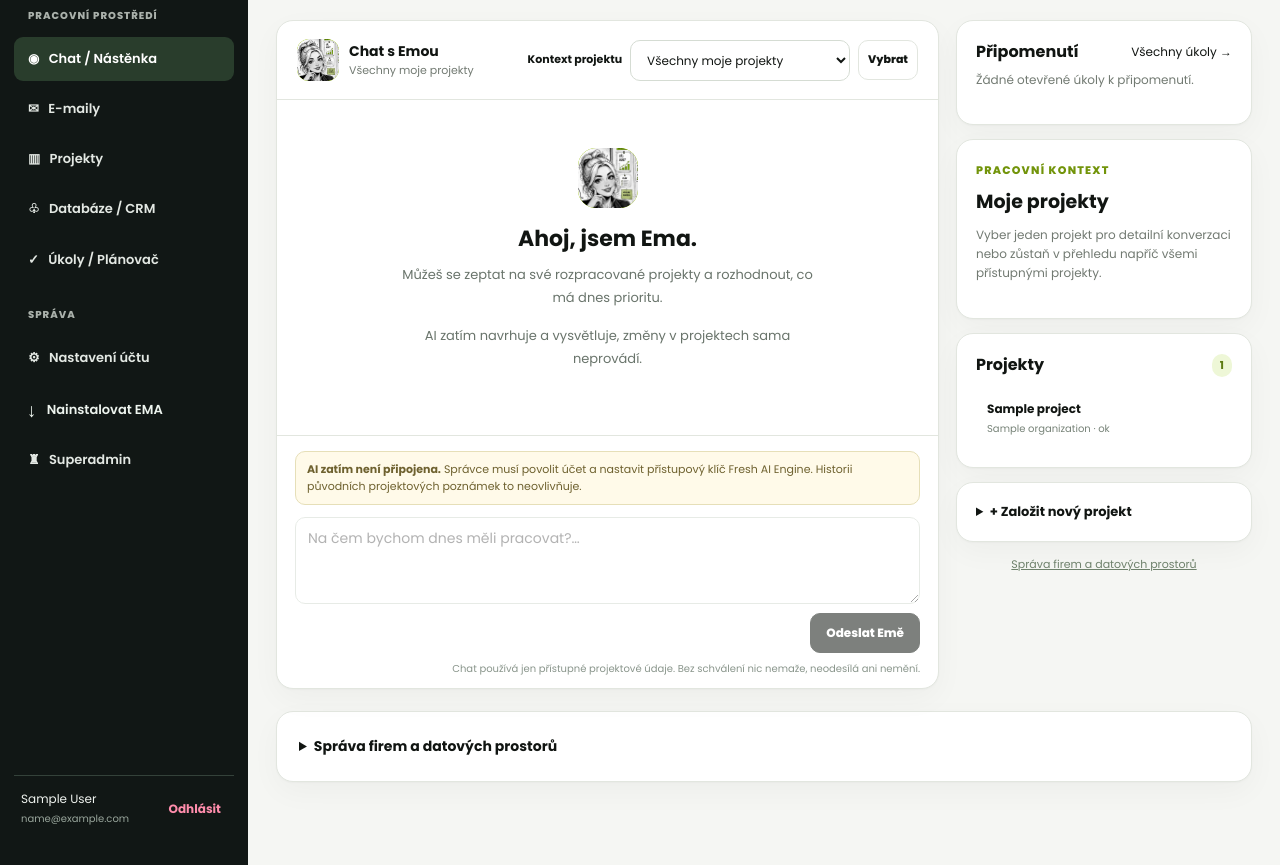
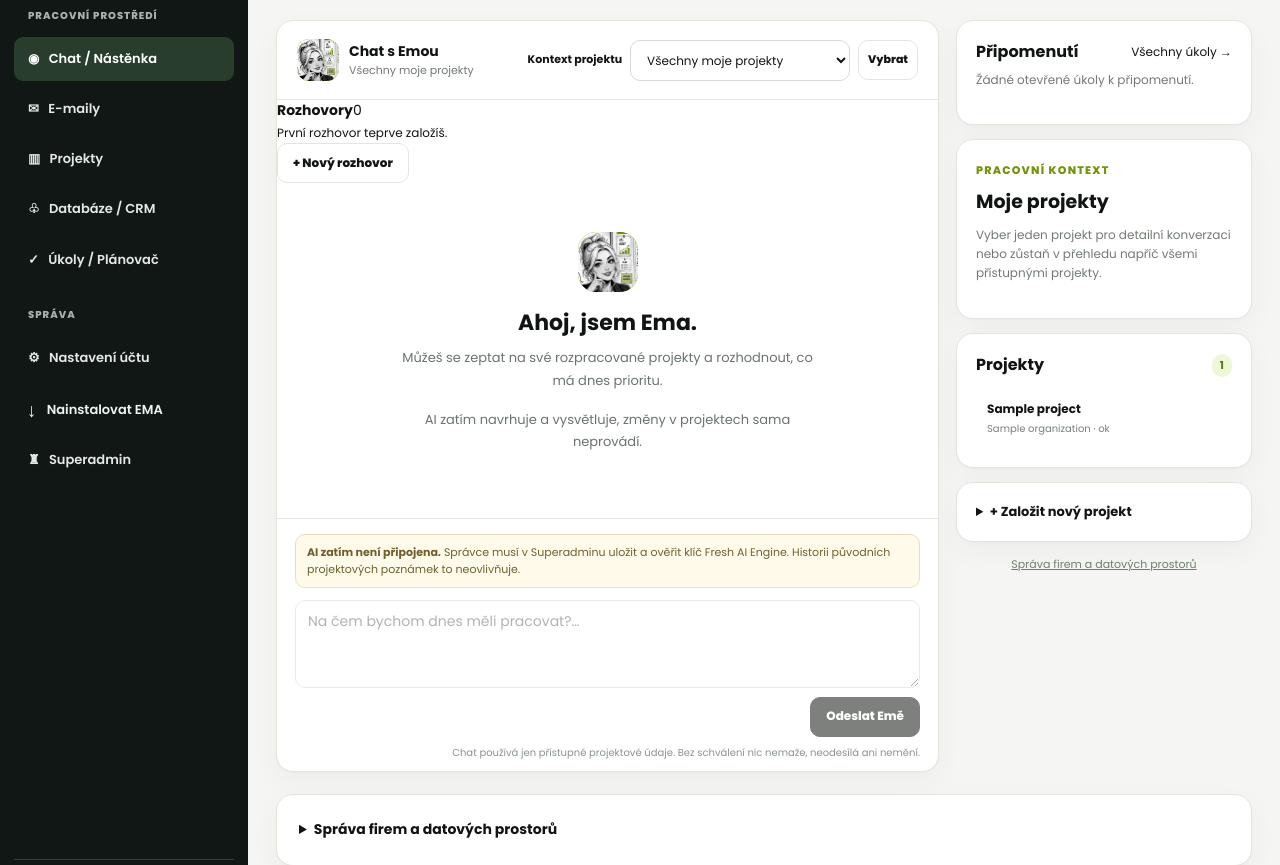
Before and after one commit to soufekladislav/Ema, a Flask app: page / in a window 1280 px wide. Shown: the part 219-1084 px from the top of the page. Run offline with Flask 3, Linux system fonts and the light colour scheme; the visitor is signed in with stand-in values (Sample User, id 1); tables that the repository leaves empty hold one stand-in row (values such as "Sample post").

Commit message:
ui(chat): main chat conversation history, new thread and single-use request token

```diff
--- a/templates/app.html
+++ b/templates/app.html
@@ -26,6 +26,18 @@
           <button class="btn" type="submit">Vybrat</button>
         </form>
       </div>
+      <nav class="ema-thread-history" aria-label="Historie rozhovorů">
+        <div class="ema-thread-history-head"><strong>Rozhovory</strong><span>{{ assistant_threads|length }}</span></div>
+        <div class="ema-thread-history-list">
+          {% for item in assistant_threads %}
+            <a class="ema-thread-link {{ 'active' if current_thread and current_thread.id == item.id else '' }}"
+               href="{{ url_for('home', project=selected_project.id, thread=item.id) if selected_project else url_for('home', thread=item.id) }}">
+              {{ item.title }}
+            </a>
+          {% else %}<small>První rozhovor teprve založíš.</small>{% endfor %}
+        </div>
+        <a class="btn ema-thread-new" href="{{ url_for('home', project=selected_project.id, new=1) if selected_project else url_for('home', new=1) }}">+ Nový rozhovor</a>
+      </nav>
       <div class="ema-assistant-thread" aria-live="polite">
         {% for item in assistant_turns %}
           <article class="ema-assistant-message {{ 'from-me' if item.role == 'user' else 'from-ema' }}">
@@ -42,10 +54,12 @@
         {% endfor %}
       </div>
       <div class="ema-chat-compose-wrap">
-        {% if not ai_ready %}<p class="ema-ai-notice"><strong>AI zatím není připojena.</strong> Správce musí povolit účet a nastavit přístupový klíč Fresh AI Engine. Historii původních projektových poznámek to neovlivňuje.</p>{% endif %}
+        {% if not ai_ready %}<p class="ema-ai-notice"><strong>AI zatím není připojena.</strong> Správce musí v Superadminu uložit a ověřit klíč Fresh AI Engine. Historii původních projektových poznámek to neovlivňuje.</p>{% endif %}
         <form class="ema-chat-compose" method="post" action="{{ url_for('ask_assistant') }}">
           <input type="hidden" name="csrf_token" value="{{ csrf_token() }}">
           <input type="hidden" name="project_id" value="{{ selected_project.id if selected_project else '' }}">
+          <input type="hidden" name="thread_id" value="{{ current_thread.id if current_thread else '' }}">
+          <input type="hidden" name="nonce" value="{{ new_nonce() }}">
           <label class="sr-only" for="ema-user-message">Zpráva pro Emu</label>
           <textarea id="ema-user-message" name="body" rows="3" maxlength="4000" placeholder="{{ 'Zeptej se Emy na projekt ' ~ selected_project.name ~ '…' if selected_project else 'Na čem bychom dnes měli pracovat?…' }}" required {{ 'disabled' if not ai_ready else '' }}></textarea>
           <button class="btn primary" type="submit" {{ 'disabled' if not ai_ready else '' }}>Odeslat Emě</button>
```
